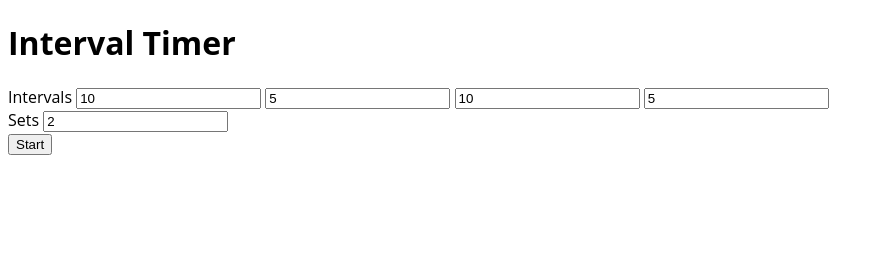
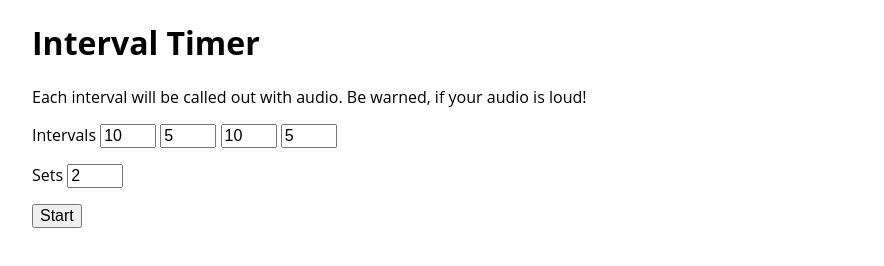
Before and after one commit to monking/interval-training, a website: page index.html in a window 1280 px wide. Shown: the whole page, without its empty margins (0-884 px from the left). Drawn offline with nearby package versions, Linux system fonts and the light colour scheme.

Commit message:
basic style

```diff
--- a/index.html
+++ b/index.html
@@ -9,6 +9,8 @@
 <body ng-controller="TimerController as timer">
 
 <h1>Interval Timer</h1>
+
+<p>Each interval will be called out with audio. Be warned, if your audio is loud!</p>
 
 <label>Intervals
   <input type="number" ng-model="intervals[0]">
--- a/style/screen.css
+++ b/style/screen.css
@@ -1,5 +1,6 @@
 body {
   font-family: 'Open Sans', sans-serif;
+  margin: 1em 2em;
 }
 .time {
   font-size: 6em;
@@ -7,7 +8,14 @@ body {
 }
 label {
   display: block;
+  margin: 1em 0;
 }
 .audio {
   display: none;
 }
+input[type="number"] {
+  width: 3em;
+}
+input, select, button {
+  font-size: inherit;
+}
```
